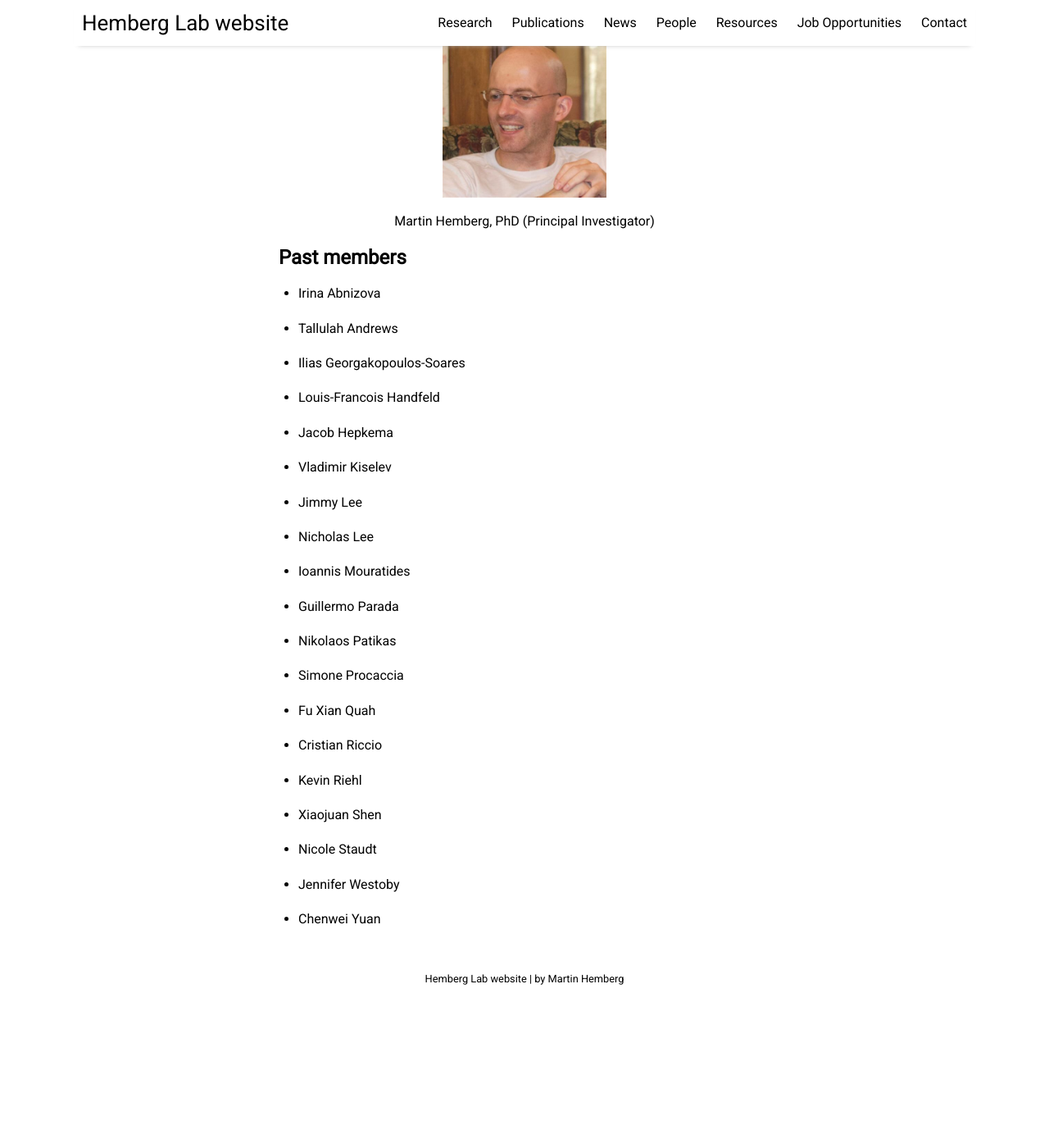
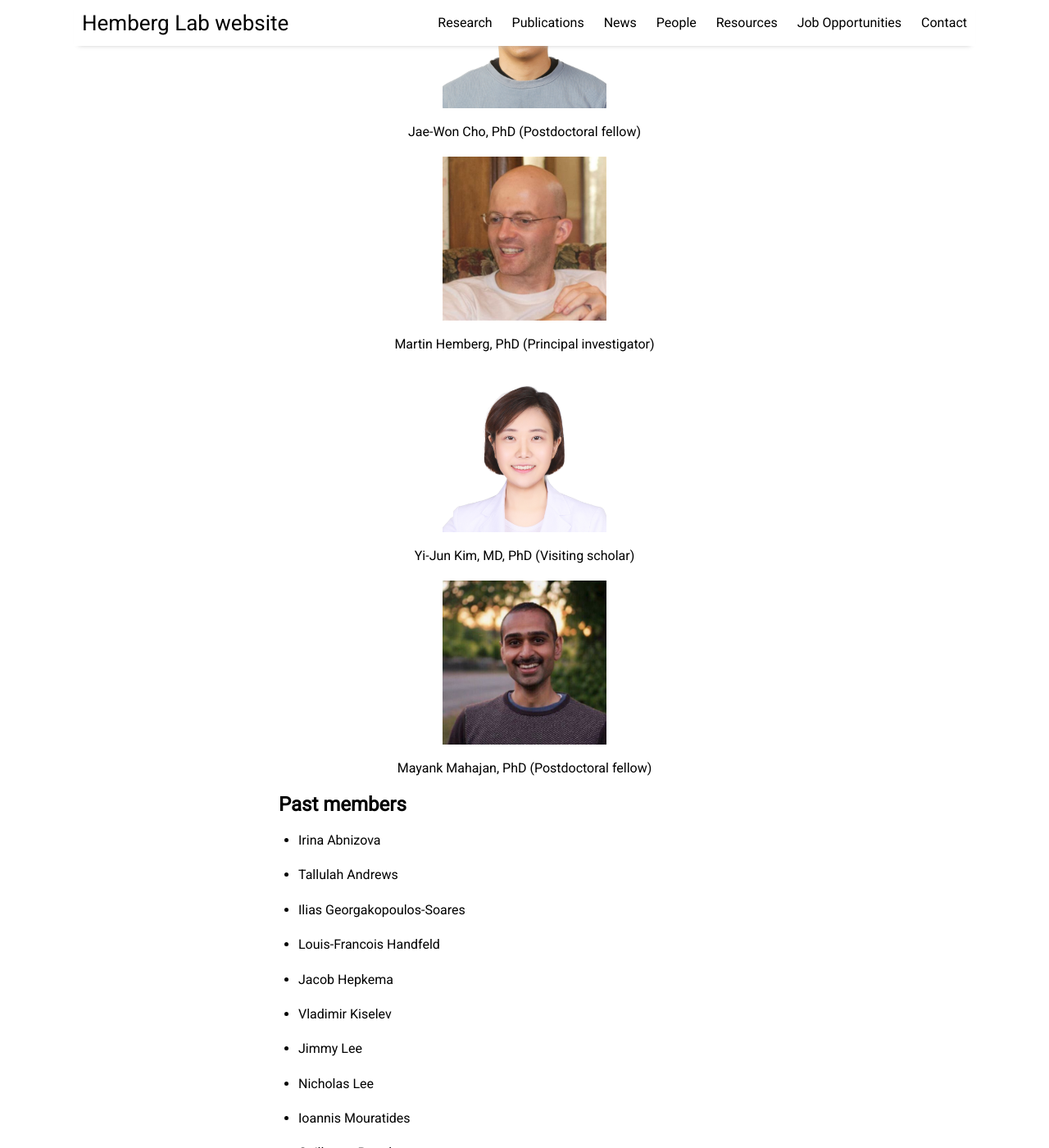
Before and after one commit to jaewon-cho/sdfasdf2dscf34fad.github.io, a Jekyll site: the page built from pages/people.md, in a window 1280 px wide and 1400 px high, scrolled down 764 px. Shown: the whole window at 82% size. Built offline with Jekyll 4.4.1, drawn with Linux system fonts in a browser that asks for light colours; nearby versions of some CDN libraries; before the commit the page ends 1991 px from its top, so only the background shows below that.

Commit message:
Update people page

```diff
--- a/pages/people.md
+++ b/pages/people.md
@@ -4,7 +4,7 @@
 permalink: /people
 ---
 
-<img src="assets/img/lab_fleeces_2022.jpeg" alt="Lab in fleeces" width="400"/>
+<img src="assets/img/lab_fleeces_2022.jpeg" alt="Lab in fleeces" width="600"/>
 
 <p style="text-align: center;">Lab members wearing carefully coordinated fleeces and masks in the spring of 2022</p>
 
@@ -18,7 +18,15 @@
 
 <img src="assets/img/mh.jpg" alt="Martin Hemberg" width="200"/>
 
-<p style="text-align: center;">Martin Hemberg, PhD (Principal Investigator)</p>
+<p style="text-align: center;">Martin Hemberg, PhD (Principal investigator)</p>
+
+<img src="assets/img/yijun.jpg" alt="Yi-Jun Kim" width="200"/>
+
+<p style="text-align: center;">Yi-Jun Kim, MD, PhD (Visiting scholar)</p>
+
+<img src="assets/img/mayank.jpg" alt="Mayank Mahajan" width="200"/>
+
+<p style="text-align: center;">Mayank Mahajan, PhD (Postdoctoral fellow)</p>
 
 ## Past members
 
```
Also changed, not shown: assets/img/mayank.jpg (added), assets/img/yijun.jpg (added).
